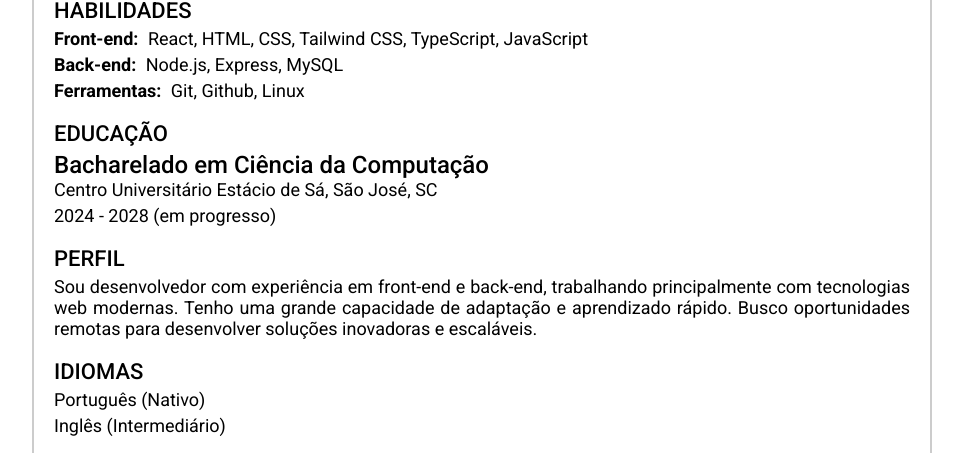
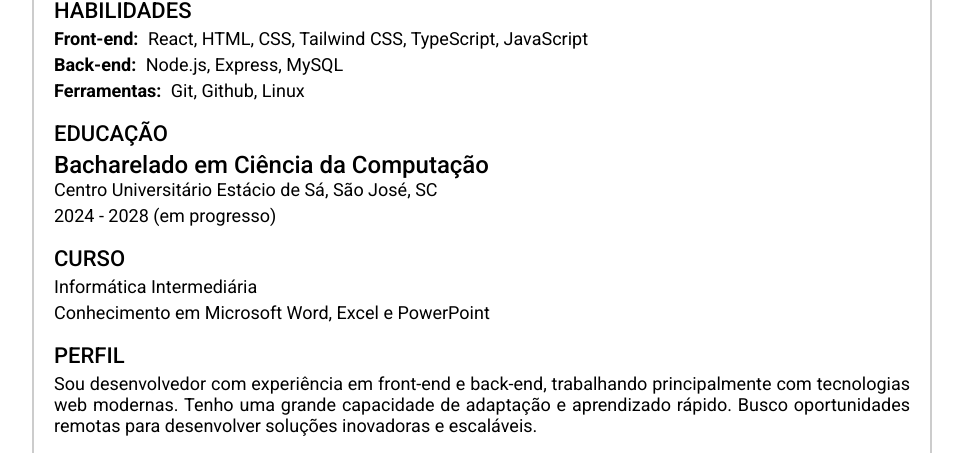
Before and after one commit to ruanpablo-777/curriculo, a plain HTML site: page index.html in a window 1280 px wide. Shown: the part 286-739 px from the top of the page, without its empty margins (158-1121 px from the left). Drawn offline with Linux system fonts and the light colour scheme; a web font is replaced by a local one.

Commit message:
curriculo AT

```diff
--- a/index.html
+++ b/index.html
@@ -40,6 +40,13 @@
             <p>2024 - 2028 (em progresso)</p>
         </div>
 
+        <div id="curso">
+            <h1>CURSO</h1>
+            <p>Informática Intermediária</p>
+            <p>Conhecimento em Microsoft Word, Excel e PowerPoint</p>
+
+        </div>
+
         <div id="profile">
             <h1>PERFIL</h1>
             <p id="p-profile">Sou desenvolvedor com experiência em front-end e back-end, trabalhando principalmente com
@@ -56,12 +63,18 @@
         <div id="projects">
             <h1>PROJETOS</h1>
 
-            <p><img src="assets/link.png" alt=""><strong><a href="https://ruanpablo-777.github.io/Photos/">Galeria de fotos</a></strong> – Integrado a uma API, permitindo pesquisar fotos por palavras-chave.
+            <p><img src="assets/link.png" alt=""><strong><a href="https://ruanpablo-777.github.io/Photos/">Galeria de
+                        fotos</a></strong> – Integrado a uma API, permitindo pesquisar fotos por palavras-chave.
             </p>
 
-            <p><img src="assets/link.png" alt=""><strong><a href="https://ruanpablo-777.github.io/jgdavelha/">Jogo da Velha</a></strong> – Jogo da Velha interativo utilizando HTML, CSS e JavaScript.</p>
-            <p><img src="assets/link.png" alt=""><strong><a href="https://ruanpablo-777.github.io/conversor-de-moedas/">Conversor de Moedas</a></strong> – Utilizando uma API de câmbio em tempo real.</p>
-            <p><img src="assets/link.png" alt=""><strong><a href="https://ruanpablo-777.github.io/my-web-site/">Portfólio</a></strong>- Projetos web e aplicações interativas, destacando minhas habilidades em
+            <p><img src="assets/link.png" alt=""><strong><a href="https://ruanpablo-777.github.io/jgdavelha/">Jogo da
+                        Velha</a></strong> – Jogo da Velha interativo utilizando HTML, CSS e JavaScript.</p>
+            <p><img src="assets/link.png" alt=""><strong><a
+                        href="https://ruanpablo-777.github.io/conversor-de-moedas/">Conversor de Moedas</a></strong> –
+                Utilizando uma API de câmbio em tempo real.</p>
+            <p><img src="assets/link.png" alt=""><strong><a
+                        href="https://ruanpablo-777.github.io/my-web-site/">Portfólio</a></strong>- Projetos web e
+                aplicações interativas, destacando minhas habilidades em
                 front-end.
             </p>
         </div>
```
